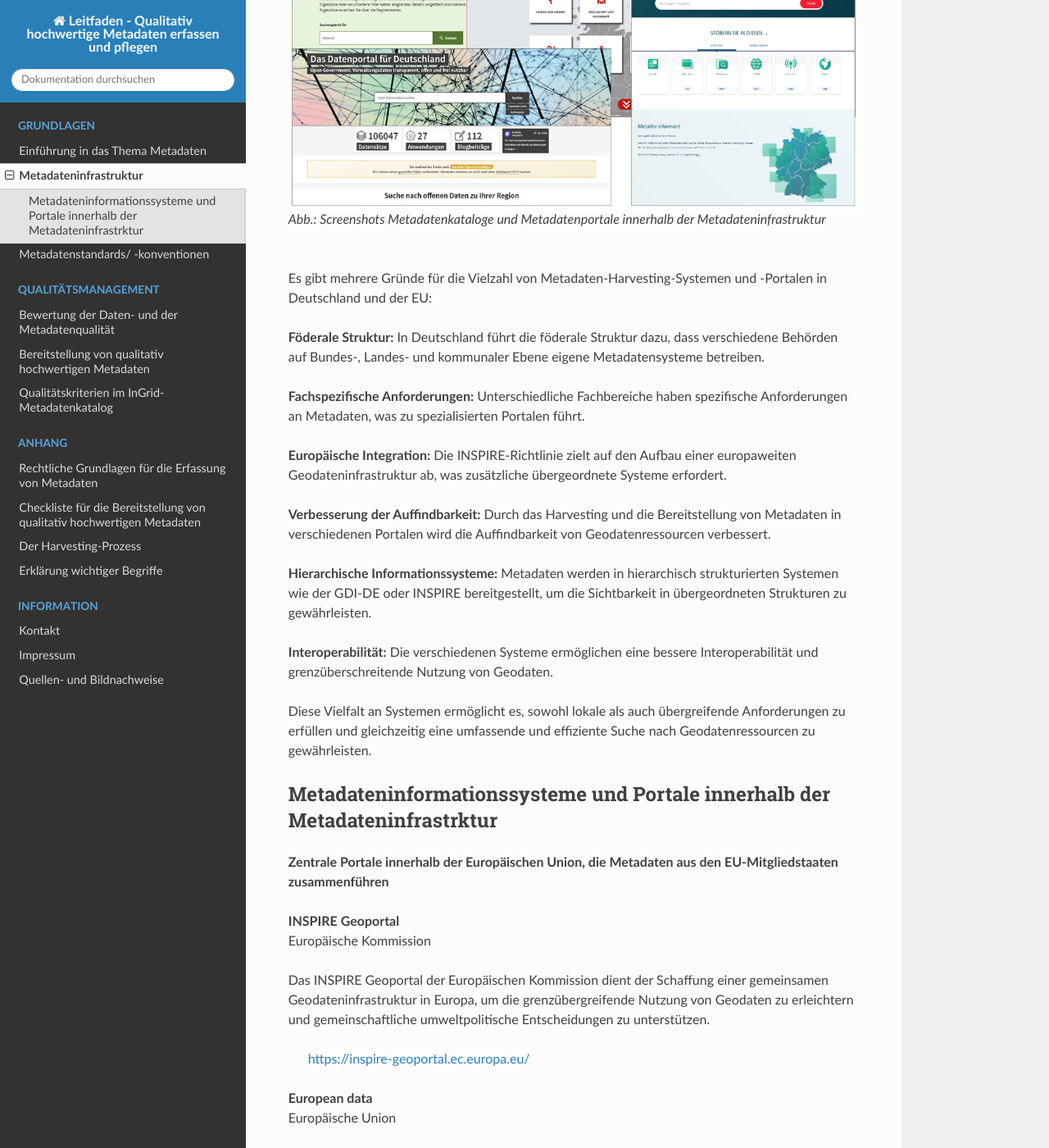
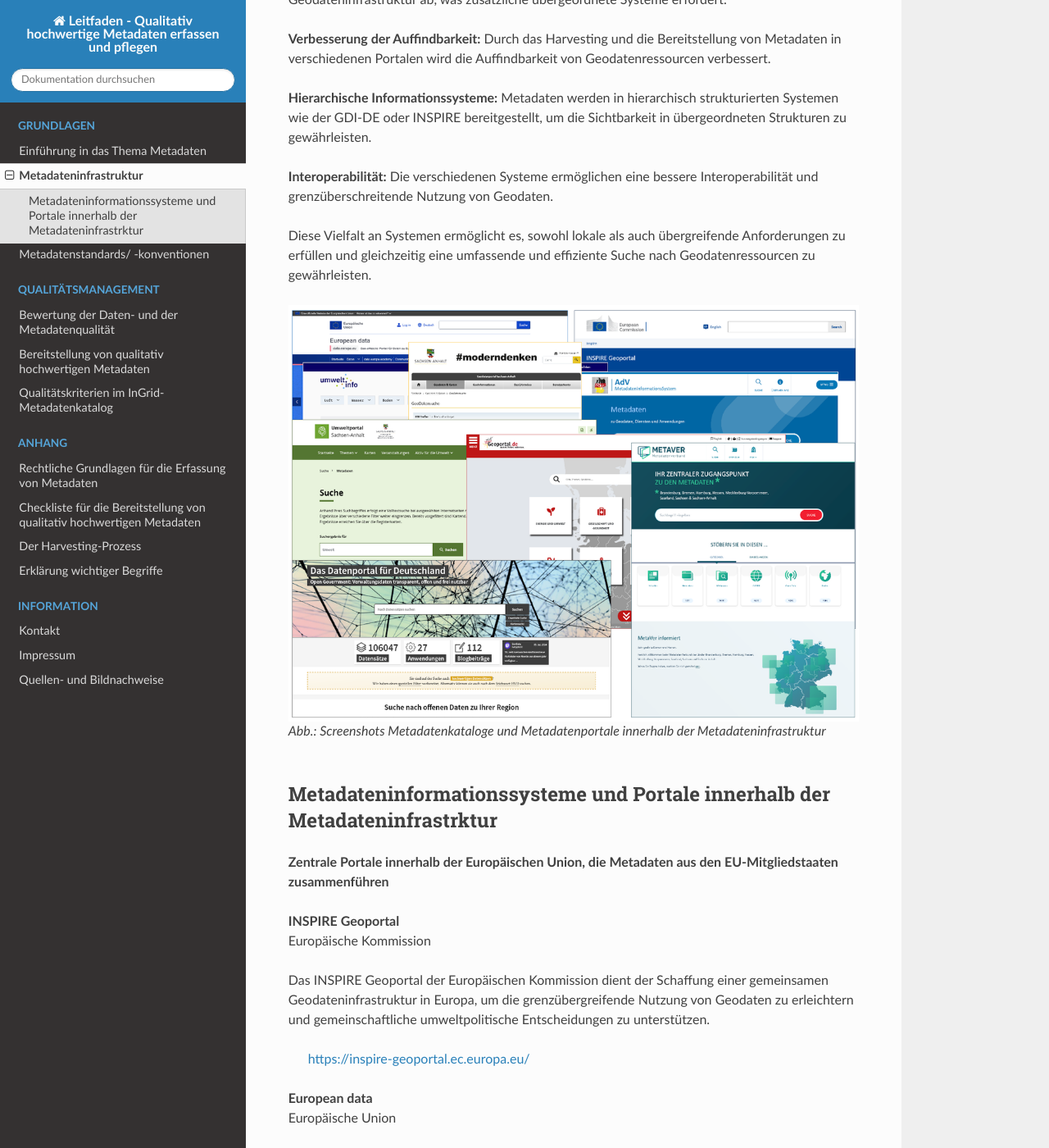
Before and after one commit to tomiwo/ingrid-mdk-st-high-quality-metadata, a Sphinx documentation site: the page built from docs/grundlagen/metadateninfrastruktur.rst, in a window 1280 px wide and 1400 px high, scrolled down 1535 px. Shown: the whole window at 82% size. Built offline with Sphinx 7.4.7 and the Read the Docs theme 3.1.0, drawn with Linux system fonts in a browser that asks for light colours.

Commit message:
Update metadateninfrastruktur.rst

```diff
--- a/docs/grundlagen/metadateninfrastruktur.rst
+++ b/docs/grundlagen/metadateninfrastruktur.rst
@@ -33,16 +33,6 @@ Durch die systematische Verwaltung von Metadaten können Organisationen ihre Dat
 
 **Warum gibt es innerhalb der Metadateninfrastruktur in Deutschland und der EU so viele Systeme/Portale, die Metadaten harvesten und für die Suche bereitstellen?**
 
-
-.. figure:: ../img/metadateninfrastruktur/metadatenportale.png
-   :alt: Screenshots Metadatenportale
-   :align: left
-   :scale: 70
-   :figwidth: 100%
-
-   Abb.: Screenshots Metadatenkataloge und Metadatenportale innerhalb der Metadateninfrastruktur
-
-
 Es gibt mehrere Gründe für die Vielzahl von Metadaten-Harvesting-Systemen und -Portalen in Deutschland und der EU:
 
 | **Föderale Struktur:** In Deutschland führt die föderale Struktur dazu, dass verschiedene Behörden auf Bundes-, Landes- und kommunaler Ebene eigene Metadatensysteme betreiben.
@@ -58,6 +48,14 @@ Es gibt mehrere Gründe für die Vielzahl von Metadaten-Harvesting-Systemen und
 | **Interoperabilität:** Die verschiedenen Systeme ermöglichen eine bessere Interoperabilität und grenzüberschreitende Nutzung von Geodaten.
 
 Diese Vielfalt an Systemen ermöglicht es, sowohl lokale als auch übergreifende Anforderungen zu erfüllen und gleichzeitig eine umfassende und effiziente Suche nach Geodatenressourcen zu gewährleisten.
+
+.. figure:: ../img/metadateninfrastruktur/metadatenportale.png
+   :alt: Screenshots Metadatenportale
+   :align: left
+   :scale: 70
+   :figwidth: 100%
+
+   Abb.: Screenshots Metadatenkataloge und Metadatenportale innerhalb der Metadateninfrastruktur
 
 
 Metadateninformationssysteme und Portale innerhalb der Metadateninfrastrktur
```
